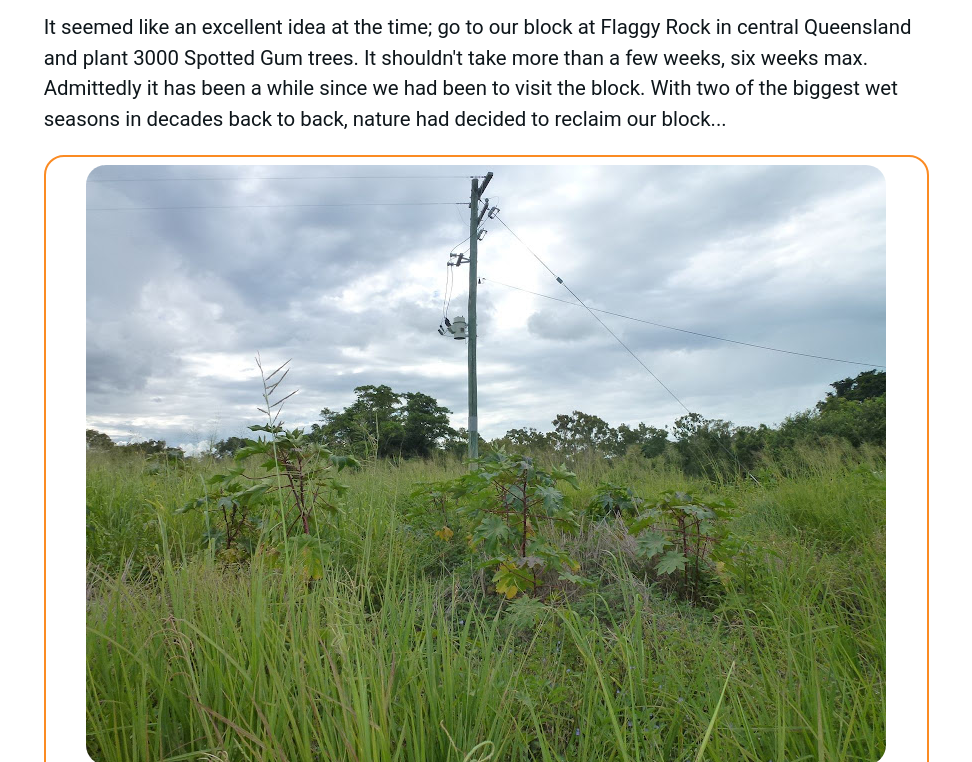
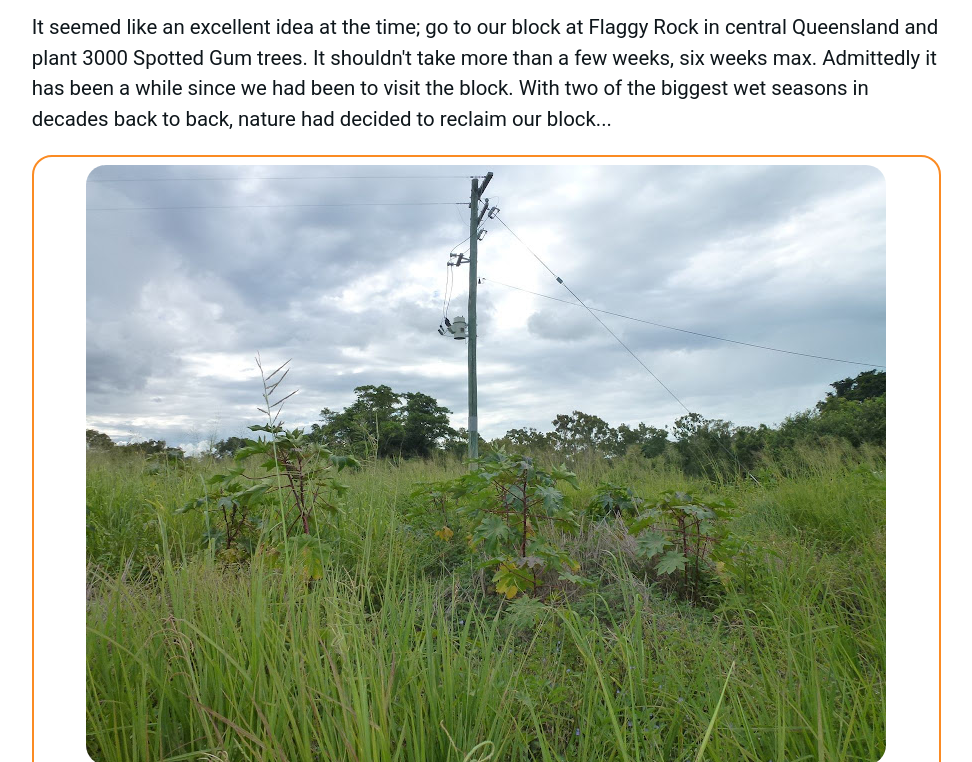
Before and after one commit to thefoxboxman/Blog_Taming_The_Jungle, a plain HTML site: page Posts/2012-03-11.html in a window 1280 px wide. Shown: the part 77-839 px from the top of the page, without its empty margins (152-1124 px from the left). Drawn offline with Linux system fonts and the light colour scheme.

Commit message:
still fixing width

```diff
--- a/global.css
+++ b/global.css
@@ -156,7 +156,7 @@ body {
 	/* body font family light(100), regular(400), bold(700) */
 	font-family: 'Roboto', sans-serif;
 	font-size: var(--s-3);
-
+	width: 90%;
 	margin: auto;
 	/* body layout */
 	min-height: 100vh;
--- a/styles.css
+++ b/styles.css
@@ -64,7 +64,7 @@ header{
   }
 /* *************** Post CSS ********************* */
 .post-wrapper{
-    max-width: 70%;
+    max-width: 80%;
     margin: auto;
 
 }
```
